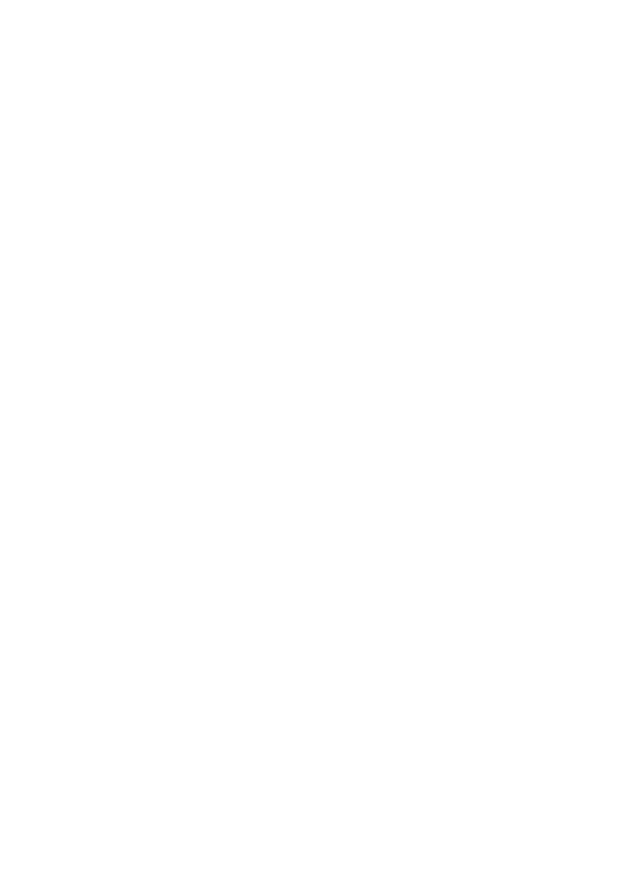
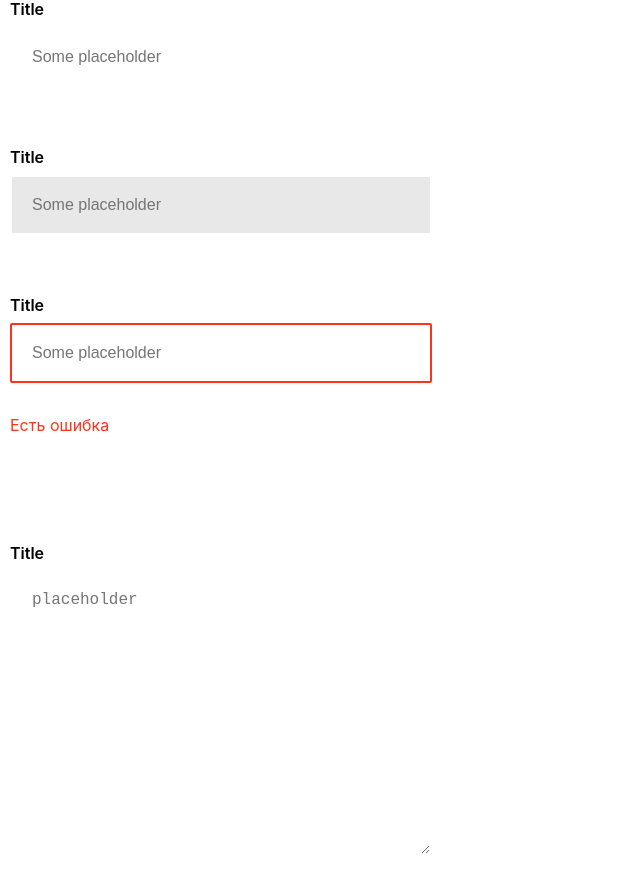
Before and after one commit to Zhenya-by/Blogofolio-TMS, a React (Create React App) app: page / in a window 1280 px wide. Shown: the part 713-1604 px from the top of the page, without its empty margins (0-640 px from the left). Before the commit the page ends 800 px from the top, so only its background shows below. Built offline with nearby package versions, Linux system fonts and the light colour scheme.

Commit message:
feat: add components
Form
Input
Textarea

```diff
--- a/src/App.tsx
+++ b/src/App.tsx
@@ -4,6 +4,7 @@
 import { Title } from './components/Title/Title';
 import { HamburgerMenu } from './components/HamburgerMenu/Menuhamburger';
 import { Tabs } from './components/Tabs/Tabs';
+import { Form } from './components/Form/Form';
 
 export const App = () => {
 
@@ -41,6 +42,7 @@
       <br />
       <br />
       <Tabs/>
+      <Form/>
     </div>
     </>
   );
--- /dev/null
+++ b/src/components/Form/Form.tsx
@@ -0,0 +1,57 @@
+import { FC, useState } from 'react';
+import { Input } from '../Input/Input';
+import { Textarea } from '../Textarea/Textarea';
+import './Form.scss';
+
+
+export const Form: FC = () => {
+    const [name, setName] = useState('');
+    const [lastName, setLastName] = useState('');
+    const [text, setText] = useState('');
+
+    const handleChangeName = (newName: string) => {
+        setName(newName);
+    }
+    const handleChangeLastName = (lastName: string) => {
+        setLastName(lastName);
+    }
+    const handleChangeText = (textName: string) => {
+        setText(textName);
+    }
+
+
+    return (
+        <form>
+            <Input
+                title='Title'
+                placeholder='Some placeholder'
+                value={name}
+                handleChange={handleChangeName}
+            />
+            <Input
+                title='Title'
+                placeholder='Some placeholder'
+                value={lastName}
+                handleChange={handleChangeLastName}
+                isDisabled
+            />
+            <Input
+                title='Title'
+                placeholder='Some placeholder'
+                value={text}
+                handleChange={handleChangeText}
+                errorMesage='Есть ошибка'
+            />
+            <br />
+            <br />
+            <br />
+            <br />
+            <Textarea
+                title='Title'
+                value={text}
+                placeholder='placeholder'
+                handleChange={handleChangeText}
+            />
+        </form>
+    )
+};
--- /dev/null
+++ b/src/components/Input/Input.scss
@@ -0,0 +1,50 @@
+.input-wrapper {
+    position: relative;
+    // background-color: #f0f0f0;
+    margin: 20px 0;
+    padding: 20px 10px;
+
+    .label {
+        display: block;
+        margin-bottom: 8px;
+        font-weight: 600;
+        font-size: 16px;
+        line-height: 20px;
+
+    }
+
+    .input {
+        width: 30%;
+        height: 56px;
+        padding: 0 20px;
+        border-radius: 2px;
+        border: 2px solid #fff;
+        outline: none;
+        font-size: 16px;
+        font-weight: 400;
+
+        &:focus {
+            border-color: #dadada;
+
+        }
+
+        &:disabled {
+            cursor: not-allowed;
+            color: #8d8e97;
+            background: #e8e8e8;
+        }
+
+        &.error {
+            border-color: #fd3419;
+        }
+    }
+
+    .errorMesage {
+        position: absolute;
+        bottom: -32px;
+        font-size: 16px;
+        line-height: 20px;
+        font-weight: 400;
+        color: #fd3419;
+    }
+}
--- /dev/null
+++ b/src/components/Input/Input.tsx
@@ -0,0 +1,38 @@
+import { FC } from 'react';
+import './Input.scss';
+import { title } from 'process';
+
+interface Input {
+    value: string;
+    handleChange: (newValue: string) => void;
+    title: string;
+    placeholder?: string;
+    isDisabled?: boolean;
+    errorMesage?: string;
+}
+
+export const Input: FC<Input> = ({
+    value,
+    handleChange,
+    title,
+    placeholder,
+    isDisabled = false,
+    errorMesage
+}) => {
+
+    return (
+        <div className='input-wrapper'>
+            <label className='label' htmlFor="input-text">{title}</label>
+            <input
+                className={`input ${errorMesage && 'error'}`}
+                placeholder={placeholder}
+                disabled={isDisabled}
+                type="text"
+                id= 'input-text'
+                value={value}
+                onChange={(e) => handleChange(e.target.value)}
+            />
+            {errorMesage && <div className='errorMesage'>{errorMesage}</div>}
+        </div>
+    )
+};
--- /dev/null
+++ b/src/components/Textarea/Textarea.scss
@@ -0,0 +1,30 @@
+.textarea-wrapper{
+    margin: 20px 0;
+    padding: 20px 10px;
+
+
+
+    .label {
+        display: block;
+        margin-bottom: 8px;
+        font-size: 16px;
+        line-height: 20px;
+        font-weight: 600;
+    }
+
+    .textarea {
+        width: 30%;
+        height: 245px;
+        padding: 18px 20px;
+        border-radius: 2px;
+        border: 2px solid #fff;
+        outline: none;
+        font-size: 16px;
+        font-weight: 400;
+        resize: vertical;
+
+        &:focus {
+            border-color: #dadada;
+        }
+    }
+}
--- /dev/null
+++ b/src/components/Textarea/Textarea.tsx
@@ -0,0 +1,24 @@
+import { FC } from 'react';
+import './Textarea.scss';
+
+interface ITextarea {
+    value: string;
+    handleChange: (newValue: string) => void;
+    title: string;
+    placeholder?: string;
+}
+
+export const Textarea: FC<ITextarea> = ({value, handleChange, title, placeholder}) => {
+    return (
+        <div className='textarea-wrapper'>
+            <label className='label' htmlFor="textarea-text">{title}</label>
+            <textarea
+                className='textarea'
+                placeholder={placeholder}
+                id='textarea-text'
+                value={value}
+                onChange={(e) => handleChange(e.target.value)}
+            />
+        </div>
+    )
+};
```
Also changed, not shown: src/components/Card/Card.tsx (added, +11 -0 lines), src/components/Card/Card.scss (added), src/components/Form/Form.scss (added).
